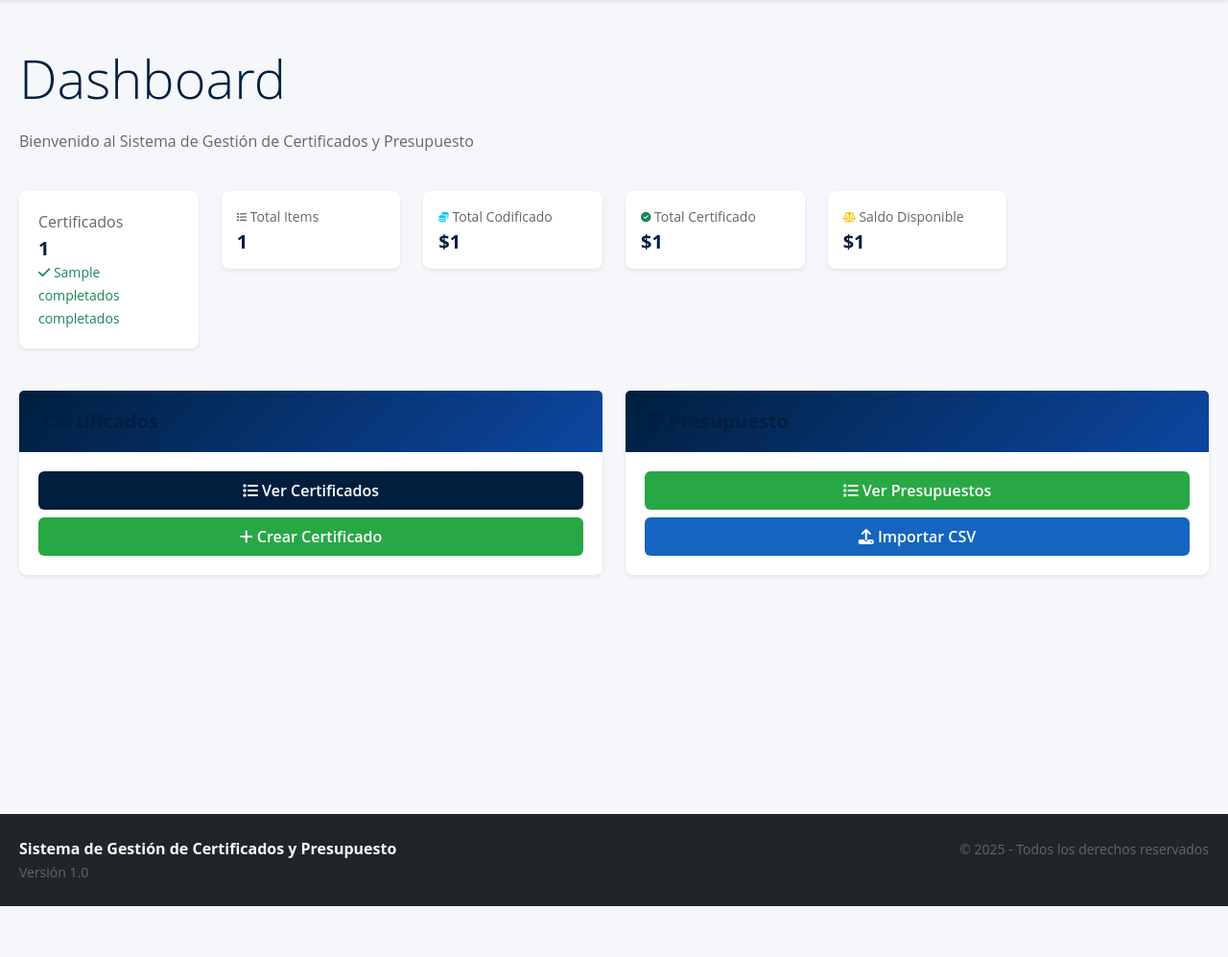
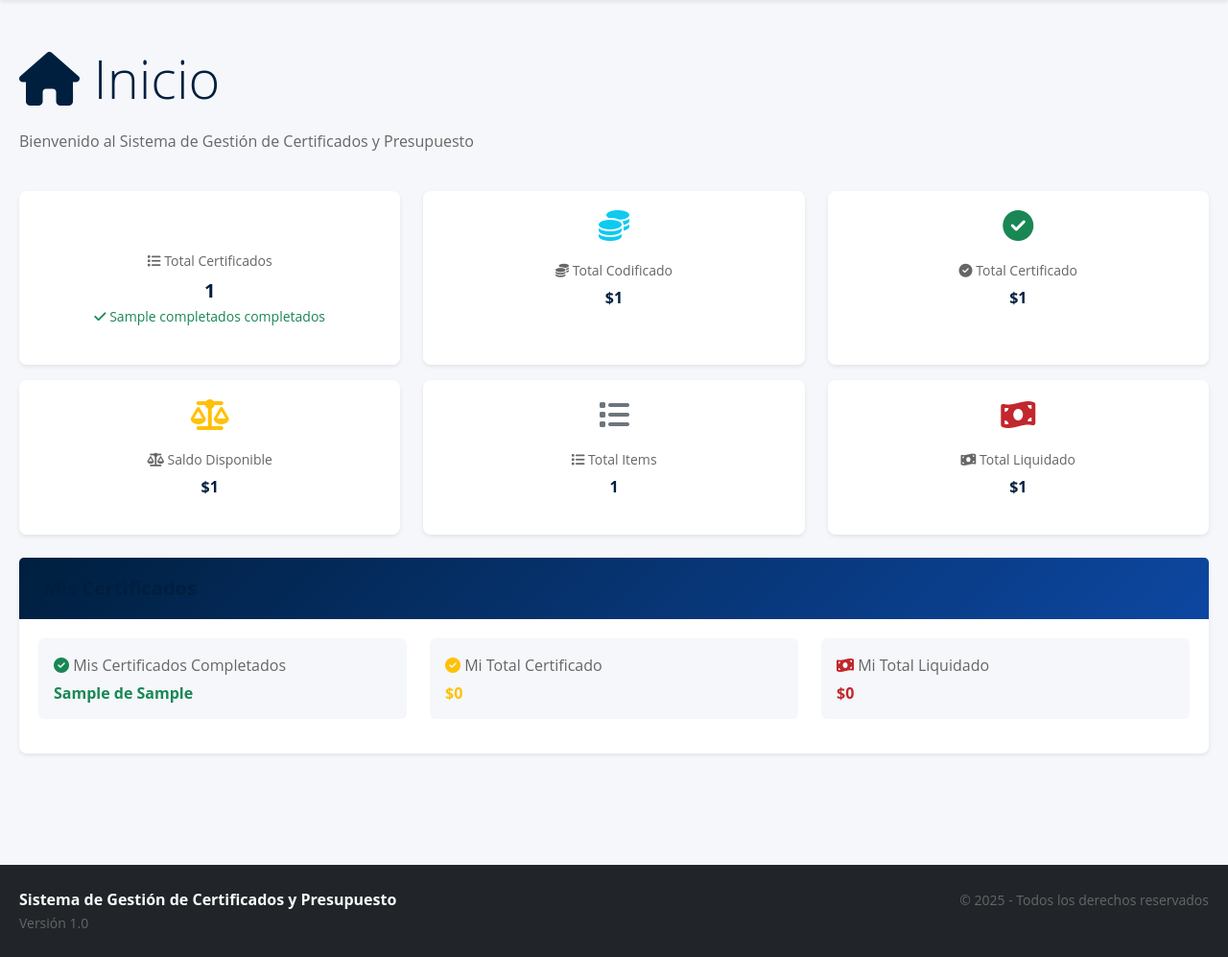
Before and after one commit to Jeffs4nchez/sistema-certificados-ueb, a PHP site: the page made by app/views/dashboard.php in a window 1280 px wide. Shown: the part 58-1055 px from the top of the page at 96% size. Before the commit the page ends 1002 px from the top, so only its background shows below. Run offline with PHP 8.4, Linux system fonts and the light colour scheme; the visitor is signed in with stand-in values (Sample User, id 1); tables that the repository leaves empty hold one stand-in row (values such as "Sample post"); the template is opened without the code that fills it: most values are stand-ins (such as "Sample title", 1, 10 or a date in 2020).

Commit message:
Mejoras del dashboard: Cambios visuales en KPIs, vista personalizada para operadores y corrección de totales de liquidación

```diff
--- a/app/controllers/AuthController.php
+++ b/app/controllers/AuthController.php
@@ -16,7 +16,7 @@ class AuthController {
     public function login() {
         // Si ya está autenticado, redirigir al dashboard
         if (isset($_SESSION['usuario_id'])) {
-            header('Location: index.php');
+            header('Location: ?action=dashboard');
             exit;
         }
 
@@ -53,7 +53,7 @@ class AuthController {
             $_SESSION['usuario_cargo'] = $usuario['cargo'];
 
             // Redirigir a dashboard
-            header('Location: index.php');
+            header('Location: ?action=dashboard');
             exit;
         } else {
             $_SESSION['error'] = 'Correo o contraseña incorrectos, o usuario inactivo';
@@ -100,7 +100,7 @@ class AuthController {
     public static function verificarPermiso($tipo_requerido) {
         if ($_SESSION['usuario_tipo'] !== $tipo_requerido) {
             $_SESSION['error'] = 'No tienes permisos para acceder a esta función';
-            header('Location: index.php');
+            header('Location: ?action=dashboard');
             exit;
         }
     }
--- a/app/controllers/UsuarioController.php
+++ b/app/controllers/UsuarioController.php
@@ -45,7 +45,7 @@ class UsuarioController {
             include __DIR__ . '/../views/usuarios/list.php';
         } catch (Exception $e) {
             $_SESSION['error'] = "Error al obtener usuarios: " . $e->getMessage();
-            header('Location: index.php');
+            header('Location: ?action=dashboard');
         }
     }
 
--- a/app/views/dashboard.php
+++ b/app/views/dashboard.php
@@ -7,7 +7,7 @@
 <div class="container-fluid py-4">
     <div class="row mb-4">
         <div class="col-md-12">
-            <h1 class="display-4">Dashboard</h1>
+            <h1 class="display-4"><i class="fas fa-home"></i> Inicio</h1>
             <p class="text-muted">Bienvenido al Sistema de Gestión de Certificados y Presupuesto</p>
         </div>
     </div>
@@ -26,102 +26,127 @@
         </div>
     <?php endif; ?>
 
-    <!-- Tarjetas KPI -->
+    <!-- Tarjetas KPI con tamaño uniforme -->
     <div class="row mb-4">
-        <div class="col-md-2">
-            <div class="card border-0 shadow-sm">
-                <div class="card-body">
-                    <div class="d-flex justify-content-between align-items-start">
-                        <div>
-                            <p class="text-muted mb-1">Certificados</p>
-                            <h3 class="mb-0"><?php echo $totalCertificates; ?></h3>
-                        </div>
-                        <i class="fas fa-diploma fa-2x text-primary opacity-50"></i>
+        <div class="col-md-4">
+            <div class="card border-0 shadow-sm h-100">
+                <div class="card-body text-center">
+                    <div class="mb-3">
+                        <i class="fas fa-diploma fa-2x text-primary"></i>
                     </div>
-                    <small class="text-success">
+                    <p class="text-muted mb-2"><small><i class="fas fa-list"></i> Total Certificados</small></p>
+                    <h3 class="mb-1"><?php echo $totalCertificates; ?></h3>
+                    <small class="text-success d-block">
                         <i class="fas fa-check"></i> <?php echo $completados; ?> completados
                     </small>
                 </div>
             </div>
         </div>
 
-        <div class="col-md-2">
-            <div class="card border-0 shadow-sm">
-                <div class="card-body py-3 px-3">
-                    <p class="text-muted mb-1 small"><i class="fas fa-list fa-xs"></i> Total Items</p>
-                    <h5 class="mb-0"><?php echo number_format($totalPresupuestos); ?></h5>
+        <div class="col-md-4">
+            <div class="card border-0 shadow-sm h-100">
+                <div class="card-body text-center">
+                    <div class="mb-3">
+                        <i class="fas fa-coins fa-2x text-info"></i>
+                    </div>
+                    <p class="text-muted mb-2"><small><i class="fas fa-coins"></i> Total Codificado</small></p>
+                    <h4 class="mb-0">
+                        $<?php echo number_format($resumenPresupuesto['total_codificado'] ?? 0, 0, '.', ','); ?>
+                    </h4>
                 </div>
             </div>
         </div>
 
-        <div class="col-md-2">
-            <div class="card border-0 shadow-sm">
-                <div class="card-body py-3 px-3">
-                    <p class="text-muted mb-1 small"><i class="fas fa-coins fa-xs text-info"></i> Total Codificado</p>
-                    <h5 class="mb-0">
-                        $<?php echo number_format($resumenPresupuesto['total_codificado'] ?? 0, 0, '.', ','); ?>
-                    </h5>
+        <div class="col-md-4">
+            <div class="card border-0 shadow-sm h-100">
+                <div class="card-body text-center">
+                    <div class="mb-3">
+                        <i class="fas fa-check-circle fa-2x text-success"></i>
+                    </div>
+                    <p class="text-muted mb-2"><small><i class="fas fa-check-circle"></i> Total Certificado</small></p>
+                    <h4 class="mb-0">
+                        $<?php echo number_format($resumenPresupuesto['total_certificado'] ?? 0, 0, '.', ','); ?>
+                    </h4>
                 </div>
             </div>
         </div>
 
-        <div class="col-md-2">
-            <div class="card border-0 shadow-sm">
-                <div class="card-body py-3 px-3">
-                    <p class="text-muted mb-1 small"><i class="fas fa-check-circle fa-xs text-success"></i> Total Certificado</p>
-                    <h5 class="mb-0">
-                        $<?php echo number_format($resumenPresupuesto['total_certificado'] ?? 0, 0, '.', ','); ?>
-                    </h5>
+        <div class="col-md-4 mt-3">
+            <div class="card border-0 shadow-sm h-100">
+                <div class="card-body text-center">
+                    <div class="mb-3">
+                        <i class="fas fa-balance-scale fa-2x text-warning"></i>
+                    </div>
+                    <p class="text-muted mb-2"><small><i class="fas fa-balance-scale"></i> Saldo Disponible</small></p>
+                    <h4 class="mb-0">
+                        $<?php echo number_format($resumenPresupuesto['total_saldo_disponible'] ?? 0, 0, '.', ','); ?>
+                    </h4>
                 </div>
             </div>
         </div>
 
-        <div class="col-md-2">
-            <div class="card border-0 shadow-sm">
-                <div class="card-body py-3 px-3">
-                    <p class="text-muted mb-1 small"><i class="fas fa-balance-scale fa-xs text-warning"></i> Saldo Disponible</p>
-                    <h5 class="mb-0">
-                        $<?php echo number_format($resumenPresupuesto['total_saldo_disponible'] ?? 0, 0, '.', ','); ?>
-                    </h5>
+        <div class="col-md-4 mt-3">
+            <div class="card border-0 shadow-sm h-100">
+                <div class="card-body text-center">
+                    <div class="mb-3">
+                        <i class="fas fa-list fa-2x text-secondary"></i>
+                    </div>
+                    <p class="text-muted mb-2"><small><i class="fas fa-list"></i> Total Items</small></p>
+                    <h4 class="mb-0"><?php echo number_format($totalPresupuestos); ?></h4>
+                </div>
+            </div>
+        </div>
+
+        <div class="col-md-4 mt-3">
+            <div class="card border-0 shadow-sm h-100">
+                <div class="card-body text-center">
+                    <div class="mb-3">
+                        <i class="fas fa-money-bill-wave fa-2x text-danger"></i>
+                    </div>
+                    <p class="text-muted mb-2"><small><i class="fas fa-money-bill-wave"></i> Total Liquidado</small></p>
+                    <h4 class="mb-0">
+                        $<?php echo number_format($resumenPresupuesto['total_liquidado'] ?? 0, 0, '.', ','); ?>
+                    </h4>
                 </div>
             </div>
         </div>
     </div>
 
-    <!-- Acciones Rápidas -->
-    <div class="row">
-        <div class="col-md-6">
+    <!-- Sección Informativa de Certificados para Operadores -->
+    <?php if (($usuario_tipo ?? 'operador') === 'operador'): ?>
+    <div class="row mt-4">
+        <div class="col-md-12">
             <div class="card shadow-sm border-0">
                 <div class="card-header bg-primary text-white">
-                    <h5 class="mb-0"><i class="fas fa-diploma"></i> Certificados</h5>
+                    <h5 class="mb-0">
+                        <i class="fas fa-diploma"></i> Mis Certificados
+                    </h5>
                 </div>
                 <div class="card-body">
-                    <a href="index.php?action=certificate-list" class="btn btn-primary btn-block mb-2 w-100">
-                        <i class="fas fa-list"></i> Ver Certificados
-                    </a>
-                    <a href="index.php?action=certificate-create" class="btn btn-success w-100">
-                        <i class="fas fa-plus"></i> Crear Certificado
-                    </a>
-                </div>
-            </div>
-        </div>
-
-        <div class="col-md-6">
-            <div class="card shadow-sm border-0">
-                <div class="card-header bg-success text-white">
-                    <h5 class="mb-0"><i class="fas fa-coins"></i> Presupuesto</h5>
-                </div>
-                <div class="card-body">
-                    <a href="index.php?action=presupuesto-list" class="btn btn-success btn-block mb-2 w-100">
-                        <i class="fas fa-list"></i> Ver Presupuestos
-                    </a>
-                    <?php if (isset($_SESSION['usuario_tipo']) && $_SESSION['usuario_tipo'] === 'admin'): ?>
-                    <a href="index.php?action=presupuesto-upload" class="btn btn-info w-100">
-                        <i class="fas fa-upload"></i> Importar CSV
-                    </a>
-                    <?php endif; ?>
+                    <div class="row">
+                        <div class="col-md-4 mb-3">
+                            <div class="p-3 bg-light rounded">
+                                <p class="text-muted mb-2"><i class="fas fa-check-circle text-success"></i> Mis Certificados Completados</p>
+                                <h4 class="mb-0 text-success"><?php echo $usuarioCompletados; ?> de <?php echo $usuarioCertificates; ?></h4>
+                            </div>
+                        </div>
+                        <div class="col-md-4 mb-3">
+                            <div class="p-3 bg-light rounded">
+                                <p class="text-muted mb-2"><i class="fas fa-check-circle text-warning"></i> Mi Total Certificado</p>
+                                <h4 class="mb-0 text-warning">$<?php echo number_format($usuarioTotalCertificado, 0, '.', ','); ?></h4>
+                            </div>
+                        </div>
+                        <div class="col-md-4 mb-3">
+                            <div class="p-3 bg-light rounded">
+                                <p class="text-muted mb-2"><i class="fas fa-money-bill-wave text-danger"></i> Mi Total Liquidado</p>
+                                <h4 class="mb-0 text-danger">$<?php echo number_format($usuarioTotalLiquidado, 0, '.', ','); ?></h4>
+                            </div>
+                        </div>
+                    </div>
                 </div>
             </div>
         </div>
     </div>
+    <?php endif; ?>
+
 </div>
```
Also changed, not shown: app/controllers/DashboardController.php (+29 -2 lines), app/models/Certificate.php (+64 -0 lines), app/models/PresupuestoItem.php (+23 -1 lines), index.php (+13 -2 lines).
